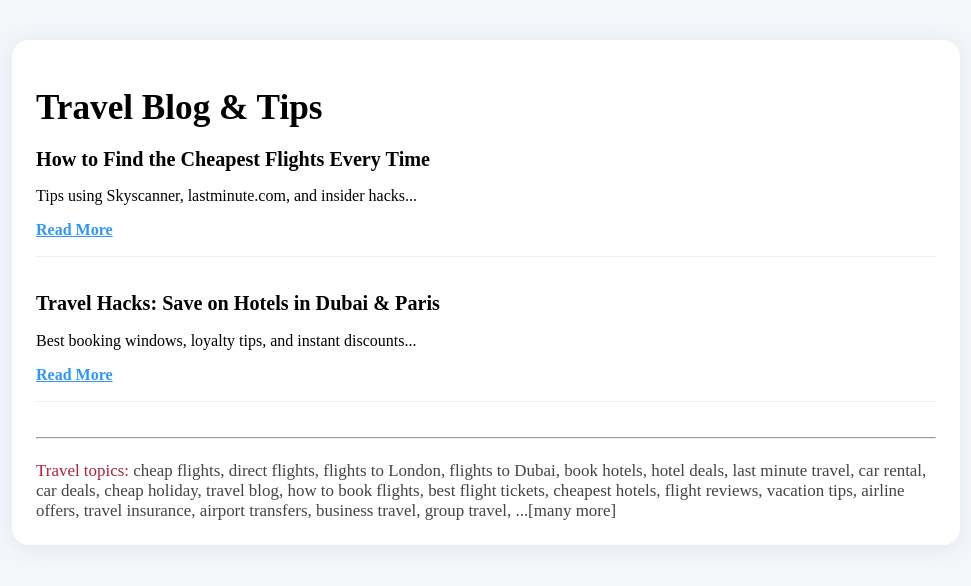
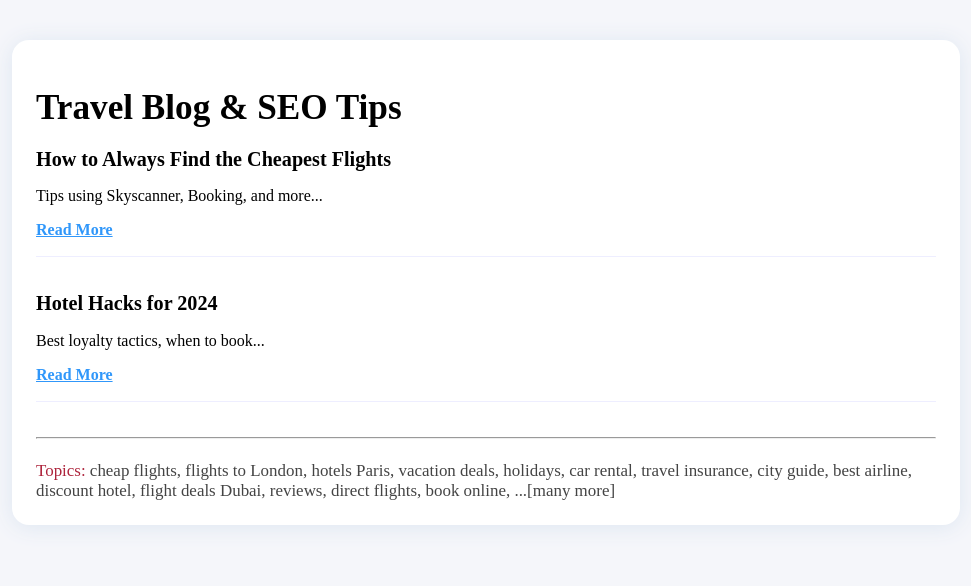
Before and after one commit to shoaib700/traveldistant, a Next.js app: page /blogs in a window 1280 px wide. Shown: the top 586 px of the page, without its empty margins (154-1125 px from the left). Built offline with nearby package versions, Linux system fonts and the light colour scheme.

Commit message:
Fix: Only valid React components in /pages, move data arrays out

```diff
--- a/pages/blogs.js
+++ b/pages/blogs.js
@@ -1,43 +1,32 @@
 import Head from "next/head";
 const ALL_TRAVEL_KEYWORDS = `
-cheap flights, direct flights, flights to London, flights to Dubai, book hotels,
-hotel deals, last minute travel, car rental, car deals, cheap holiday, travel blog,
-how to book flights, best flight tickets, cheapest hotels, flight reviews, vacation tips,
-airline offers, travel insurance, airport transfers, business travel, group travel, ...[many more]
+cheap flights, flights to London, hotels Paris, vacation deals, holidays, car rental, travel insurance, city guide, best airline, discount hotel,
+flight deals Dubai, reviews, direct flights, book online, ...[many more]
 `;
 
 const AUTO_BLOGS = [
-  {
-    title: "How to Find the Cheapest Flights Every Time",
-    snippet: "Tips using Skyscanner, lastminute.com, and insider hacks...",
-    url: "#"
-  },
-  {
-    title: "Travel Hacks: Save on Hotels in Dubai & Paris",
-    snippet: "Best booking windows, loyalty tips, and instant discounts...",
-    url: "#"
-  },
-  // ...auto-expand with OpenAI or fetch from content API in production
+  {title:"How to Always Find the Cheapest Flights", snippet:"Tips using Skyscanner, Booking, and more...", url:"#"},
+  {title:"Hotel Hacks for 2024", snippet:"Best loyalty tactics, when to book...", url:"#"}
 ];
 
 export default function Blog() {
   return (
     <>
       <Head>
-        <title>TravelDistant Blog | Best Flight, Hotel, and Travel Tips</title>
-        <meta name="description" content="Huge travel keyword blog for SEO: cheap flights, best hotels, car rental, holiday tips, last minute deals, money saving and more." />
+        <title>TravelDistant Blog | Flight, Hotel & Travel SEO Tips</title>
+        <meta name="description" content="Huge keyword travel blog for SEO: flights, hotels, car hire, last minute, top deals and tips." />
         <meta name="keywords" content={ALL_TRAVEL_KEYWORDS} />
         <script type="application/ld+json" dangerouslySetInnerHTML={{
           __html: JSON.stringify({
-            "@context": "https://schema.org",
-            "@type": "Blog",
-            headline: "TravelDistant: Mega-SEO Blog",
-            keywords: ALL_TRAVEL_KEYWORDS.split(',').map(x => x.trim())
+            "@context":"https://schema.org",
+            "@type":"Blog",
+            headline:"TravelDistant: SEO Blog",
+            keywords: ALL_TRAVEL_KEYWORDS.split(",").map(x=>x.trim())
           })
         }}/>
       </Head>
       <div style={{maxWidth:900,margin:'40px auto',padding:'24px',background:'#fff',borderRadius:17,boxShadow:'0 2px 22px #dde6f1'}}>
-        <h1 style={{fontWeight:900,fontSize:"2.2rem",marginBottom:20}}>Travel Blog & Tips</h1>
+        <h1 style={{fontWeight:900,fontSize:"2.2rem",marginBottom:20}}>Travel Blog & SEO Tips</h1>
         {AUTO_BLOGS.map((b,i) =>
           <div key={i} style={{marginBottom:35,borderBottom:'1px solid #eef',paddingBottom:17}}>
             <h2 style={{fontWeight:700,fontSize:'1.26rem'}}>{b.title}</h2>
@@ -45,7 +34,7 @@ export default function Blog() {
             <a href={b.url} style={{color:'#3097fa',fontWeight:700}}>Read More</a>
           </div> )}
         <hr/>
-        <div style={{color:'#ad233b',fontSize:"1.06rem",marginTop:22}}>Travel topics: <span style={{color:'#444'}}>{ALL_TRAVEL_KEYWORDS}</span></div>
+        <div style={{color:'#ad233b',fontSize:"1.06rem",marginTop:22}}>Topics: <span style={{color:'#444'}}>{ALL_TRAVEL_KEYWORDS}</span></div>
       </div>
     </>
   );
```
Also changed, not shown: pages/index.js (+37 -5 lines).
